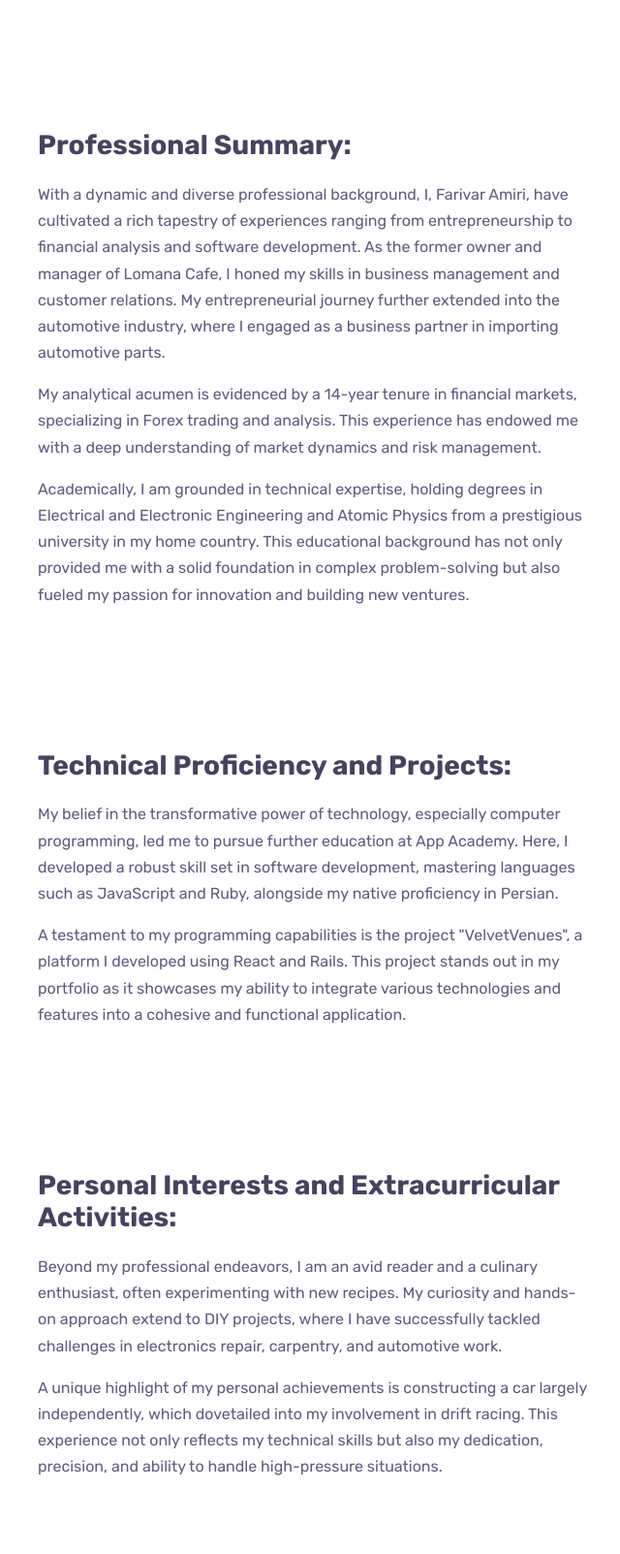
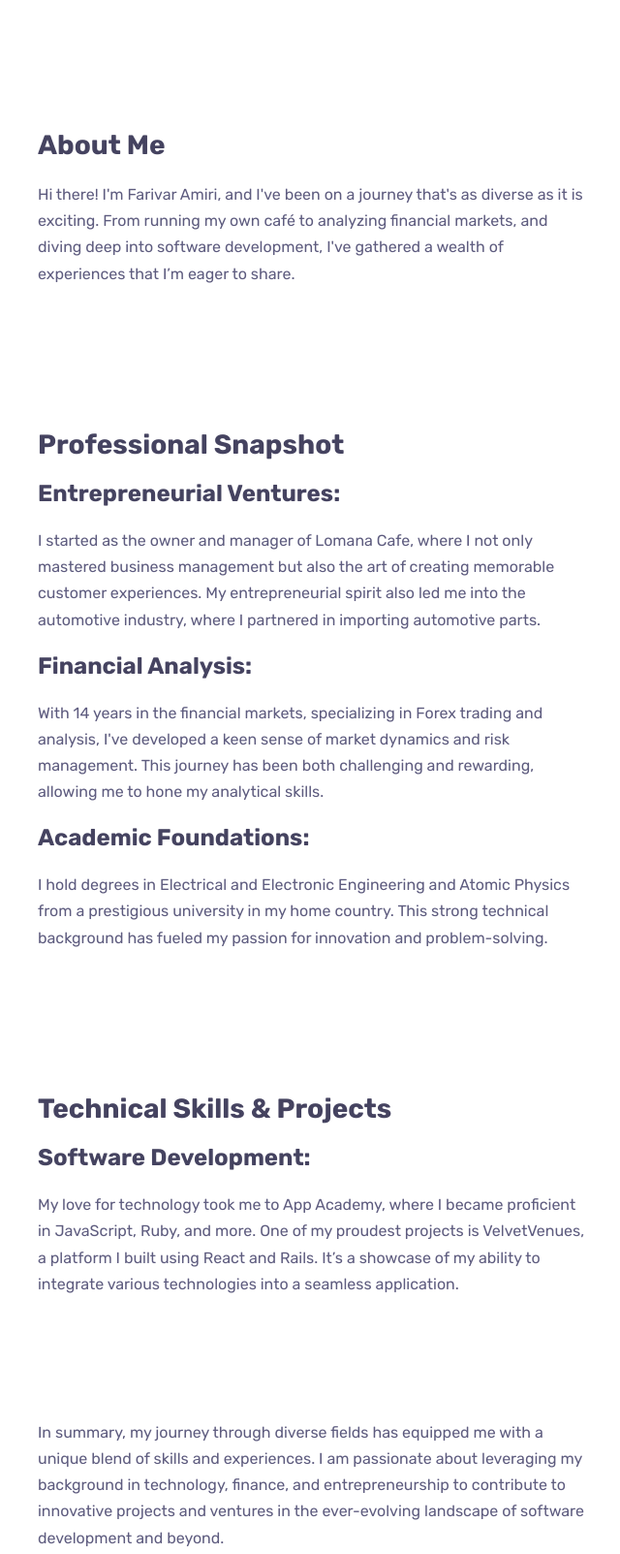
Before and after one commit to Farivar90/portfolio2, a plain HTML site: page index.html in a window 1280 px wide. Shown: the part 1147-2750 px from the top of the page at 97% size, without its empty margins (576-1216 px from the left). Drawn offline with nearby package versions, Linux system fonts and the light colour scheme.

Commit message:
some cleaning

```diff
--- a/index.html
+++ b/index.html
@@ -396,23 +396,26 @@
 								<p>
 									<h2>Farivar Amiri: Entrepreneur, Financial Analyst, and Software Developer</h2>
 									<section>
-										<h2>Professional Summary:</h2>
-										<p>With a dynamic and diverse professional background, I, Farivar Amiri, have cultivated a rich tapestry of experiences ranging from entrepreneurship to financial analysis and software development. As the former owner and manager of Lomana Cafe, I honed my skills in business management and customer relations. My entrepreneurial journey further extended into the automotive industry, where I engaged as a business partner in importing automotive parts.</p>
-										<p>My analytical acumen is evidenced by a 14-year tenure in financial markets, specializing in Forex trading and analysis. This experience has endowed me with a deep understanding of market dynamics and risk management.</p>
-										<p>Academically, I am grounded in technical expertise, holding degrees in Electrical and Electronic Engineering and Atomic Physics from a prestigious university in my home country. This educational background has not only provided me with a solid foundation in complex problem-solving but also fueled my passion for innovation and building new ventures.</p>
+										<h2>About Me</h2>
+										 <p>Hi there! I'm Farivar Amiri, and I've been on a journey that's as diverse as it is exciting. From running my own café to analyzing financial markets, and diving deep into software development, I've gathered a wealth of experiences that I’m eager to share.</p>
 									</section>
 
 									<section>
-										<h2>Technical Proficiency and Projects:</h2>
-										<p>My belief in the transformative power of technology, especially computer programming, led me to pursue further education at App Academy. Here, I developed a robust skill set in software development, mastering languages such as JavaScript and Ruby, alongside my native proficiency in Persian.</p>
-										<p>A testament to my programming capabilities is the project "VelvetVenues", a platform I developed using React and Rails. This project stands out in my portfolio as it showcases my ability to integrate various technologies and features into a cohesive and functional application.</p>
+										<h2>Professional Snapshot</h2>
+										<h3>Entrepreneurial Ventures:</h3>
+										 <p> I started as the owner and manager of Lomana Cafe, where I not only mastered business management but also the art of creating memorable customer experiences. My entrepreneurial spirit also led me into the automotive industry, where I partnered in importing automotive parts.</p>
+										<h3>Financial Analysis:</h3>
+										 <p>With 14 years in the financial markets, specializing in Forex trading and analysis, I've developed a keen sense of market dynamics and risk management. This journey has been both challenging and rewarding, allowing me to hone my analytical skills.</p>
+										<h3>Academic Foundations:</h3>
+										 <p>I hold degrees in Electrical and Electronic Engineering and Atomic Physics from a prestigious university in my home country. This strong technical background has fueled my passion for innovation and problem-solving.</p>
 									</section>
 
 									<section>
-										<h2>Personal Interests and Extracurricular Activities:</h2>
-										<p>Beyond my professional endeavors, I am an avid reader and a culinary enthusiast, often experimenting with new recipes. My curiosity and hands-on approach extend to DIY projects, where I have successfully tackled challenges in electronics repair, carpentry, and automotive work.</p>
-										<p>A unique highlight of my personal achievements is constructing a car largely independently, which dovetailed into my involvement in drift racing. This experience not only reflects my technical skills but also my dedication, precision, and ability to handle high-pressure situations.</p>
+										<h2>Technical Skills & Projects</h2>
+										<h3>Software Development:</h3>
+										 <p> My love for technology took me to App Academy, where I became proficient in JavaScript, Ruby, and more. One of my proudest projects is VelvetVenues, a platform I built using React and Rails. It’s a showcase of my ability to integrate various technologies into a seamless application.</p>
 									</section>
+
 									<section>
 										<p>In summary, my journey through diverse fields has equipped me with a unique blend of skills and experiences. I am passionate about leveraging my background in technology, finance, and entrepreneurship to contribute to innovative projects and ventures in the ever-evolving landscape of software development and beyond.</p>
 									</section>
```
